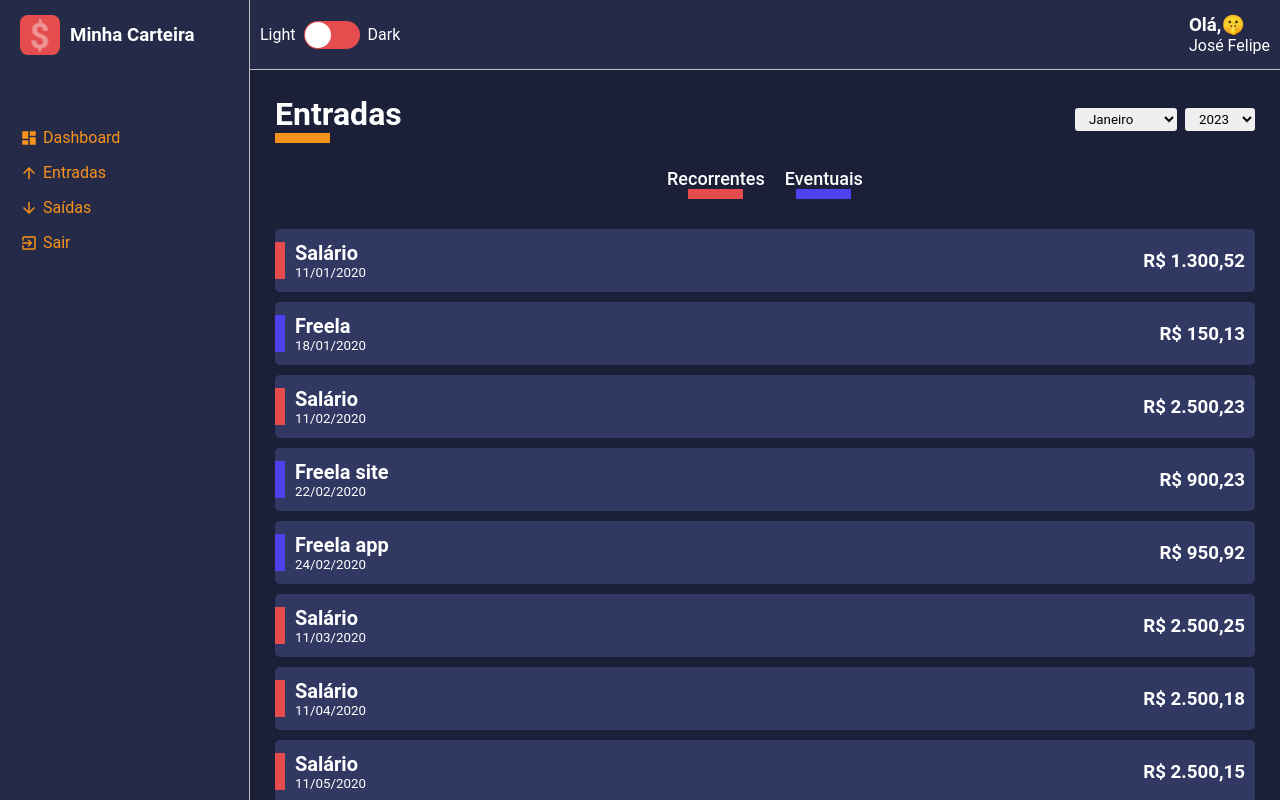
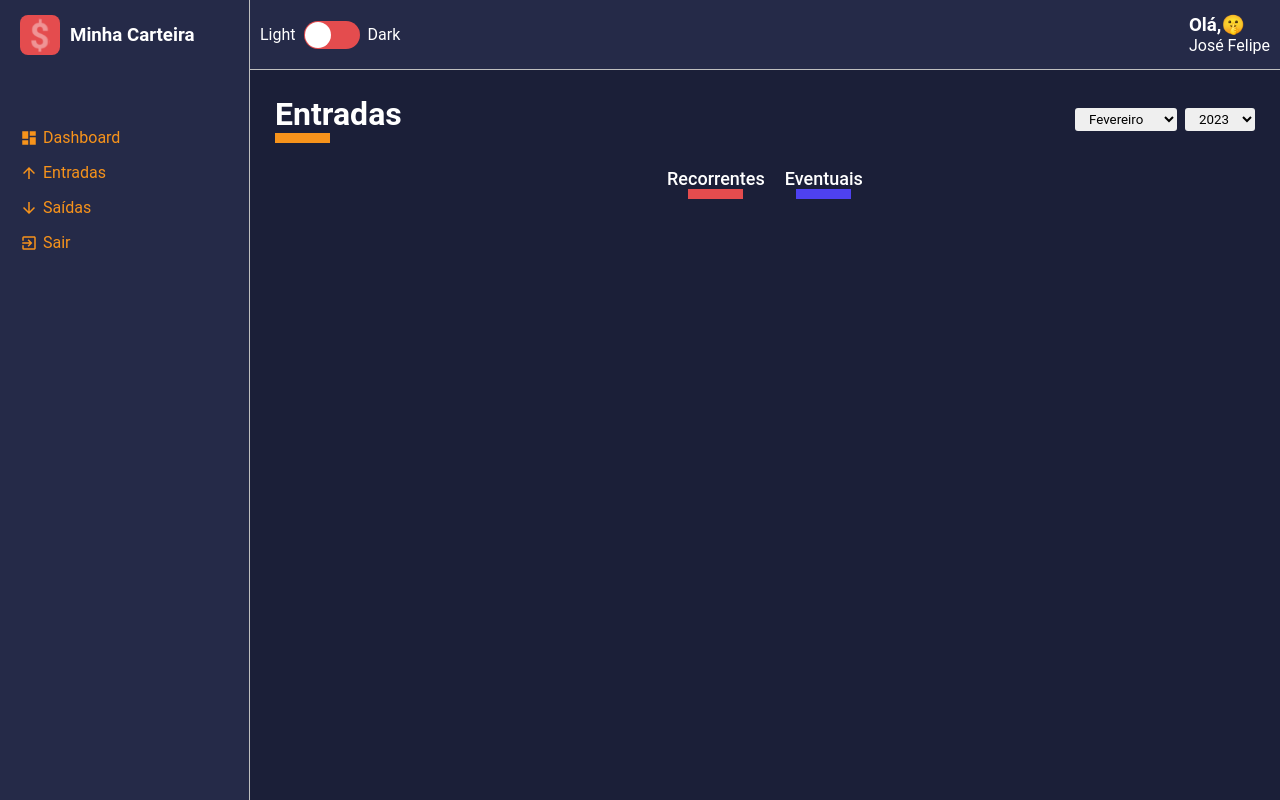
Before and after one commit to jfbarkokebas/finance-manager-dashboard, a React (Create React App) app: page /list/entries-balance in a window 1280 px wide. Built offline with nearby package versions, Linux system fonts and the light colour scheme; a web font is replaced by a local one.

Commit message:
adding filter to entries

```diff
--- a/src/components/SelectInput/SelectInput.tsx
+++ b/src/components/SelectInput/SelectInput.tsx
@@ -6,12 +6,14 @@ interface ISelectInputProps{
     value:string | number
     label:string | number
   }[],
+  onChange(event: React.ChangeEvent<HTMLSelectElement>): void | undefined,
+  defaultValue?: string | number
 }
 
-const SelectInput: React.FC<ISelectInputProps> = ({options})=> {
+const SelectInput: React.FC<ISelectInputProps> = ({options, onChange, defaultValue})=> {
   return (
     <Container>
-      <select>
+      <select onChange ={onChange} defaultValue ={defaultValue}>
         {options.map(option => (
           <option key={option.value} value={option.value}>{option.label}</option>
         ))}
--- a/src/pages/Dashboard/Dashboard.tsx
+++ b/src/pages/Dashboard/Dashboard.tsx
@@ -5,25 +5,12 @@ import { Container } from './style'
 
 const Dashboard: React.FC = () => {
 
-  const us =[
-    {value:'Felipe', label:'Felipe'},
-    {value:'Allycia', label:'Allycia'},
-    {value:'Allana', label:'Allana'},
-    {value:'Ayumi', label:'Ayumi'},
-  ]
-
-  const pets =[
-    {value:'Tobby', label:'Tobby'},
-    {value:'Ally', label:'Ally'},
-    {value:'Meg', label:'Meg'},
-    {value:'Mia', label:'Mia'},
-  ]
 
   return (
     <Container>
       <ContentHeader title='Dashboard' lineColor='#F7931B'>
-        <SelectInput options={us}/>
-        <SelectInput options={pets}/>
+       {/*  <SelectInput onChange={()=>{}} options={}/>
+        <SelectInput onChange={()=>{}} options={}/> */}
       </ContentHeader>
     </Container>
   )
--- a/src/pages/List/List.tsx
+++ b/src/pages/List/List.tsx
@@ -1,14 +1,16 @@
-import { useMemo} from 'react'
+import { useMemo, useState, useEffect} from 'react'
 import { useParams } from 'react-router-dom'
+import { Container, Content, Filters } from './styles'
+//components
 import ContentHeader from '../../components/ContentHeader/ContentHeader'
 import HistoryFinanceCard from '../../components/HistoryFinaceCard/HistoryFinanceCard'
 import SelectInput from '../../components/SelectInput/SelectInput'
-import { Container, Content, Filters } from './styles'
-
+//repositórios
 import months from '../../repositories/months'
 import years from '../../repositories/years'
 import gains from '../../repositories/gains'
 import expenses from '../../repositories/expenses'
+//utils
 import formatCurrency from '../../utils/formatCurrency'
 import formateDate from '../../utils/formateDate'
 
@@ -16,6 +18,10 @@ import formateDate from '../../utils/formateDate'
 const List = () => {
 
   const params = useParams()
+  const [monthSelected, setMonthSelected] = useState<string>(String(new Date().getMonth() +1))
+  const [yearSelected, setYearSelected] = useState<string>(String(new Date().getFullYear()))
+  const [filteredRepo, setFilteredRepo] = useState<string[] >([])
+
 
   const contentParams = useMemo(()=>{
     return params.type === 'entries-balance'?
@@ -31,17 +37,20 @@ const List = () => {
   },[params.type])
 
 
-
-
-
   return (
     <Container>
       <ContentHeader title={contentParams.title }  lineColor={contentParams.lineColor}>
-        <SelectInput options={months}/>
-        <SelectInput options={years}/>
+        <SelectInput
+        options={months}
+        onChange ={ e=>{setMonthSelected(e.target.value)}}
+        defaultValue={monthSelected}/>
+        <SelectInput
+        options ={years}
+        onChange ={ e=>{setYearSelected(e.target.value)}}
+        defaultValue={yearSelected}/>
       </ContentHeader>
 
-      <Filters>
+      <Filters >
         <button
         type="button"
         className='tag-filter filter-recurrent'>
@@ -56,7 +65,15 @@ const List = () => {
       </Filters>
 
       <Content>
-        {contentParams.repo.map((c)=>(
+        {contentParams.repo
+          .filter(item =>{
+            const date = new Date(item.date)
+            const month = String(date.getMonth() + 1)
+            const year = String(date.getFullYear())
+
+            return month === monthSelected && year === yearSelected
+          })
+          .map((c)=>(
 
           <HistoryFinanceCard
           key={String(Date.now() * Math.random())}
--- a/src/repositories/years.ts
+++ b/src/repositories/years.ts
@@ -1,5 +1,4 @@
 export default [
-  {value:2023, label:2023},
   {value:2022, label:2022},
   {value:2021, label:2021},
   {value:2020, label:2020},
@@ -9,5 +8,6 @@ export default [
   {value:2016, label:2016},
   {value:2015, label:2015},
   {value:2014, label:2014},
+  {value:2023, label:2023},
 
 ]
--- a/src/utils/formateDate.ts
+++ b/src/utils/formateDate.ts
@@ -7,7 +7,7 @@ const formateDate =(date:string): string=>{
     ? dateDate.getDate() +1 : `0${dateDate.getDate() +1}`
 
   const month = dateDate.getMonth() + 1 > 9
-  ? dateDate.getMonth() +1 : `0${dateDate.getMonth() +1}`
+    ? dateDate.getMonth() +1 : `0${dateDate.getMonth() +1}`
 
   return `${day}/${month}/${year}`
 }
--- /dev/null
+++ b/src/utils/idGenerate.ts
@@ -0,0 +1,5 @@
+const idGenerate = ():number=>{
+  return Date.now() * Math.random()
+}
+
+export default idGenerate
```
